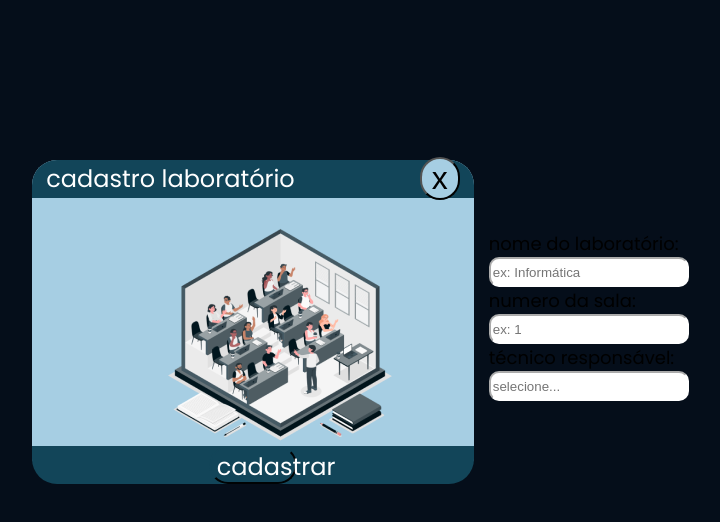
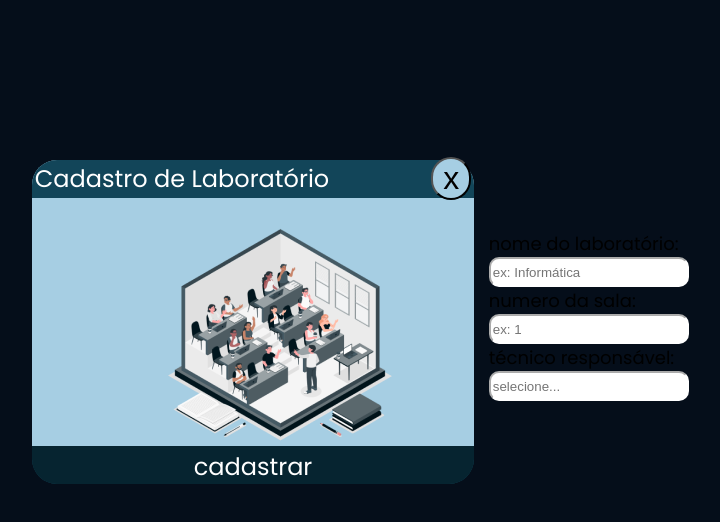
Before and after one commit to EigTech-Solutions/DataGuard, a plain HTML site: page html/telaCadastroLab.html in a window 1280 px wide. Both pictures are taken after a click on the button "cadastrar". Shown: the whole page, without its empty margins (387-1107 px from the left). Drawn offline with Linux system fonts and the light colour scheme.

Commit message:
css tela cadastro laboratorio

```diff
--- a/css/telaCadastroLab.css
+++ b/css/telaCadastroLab.css
@@ -79,11 +79,19 @@ label{
     justify-content: space-around;
 }
 .cadastrar{
-    width: 20%;
+    width: 100%;
     font-size: x-large;
     font-family: 'Poppins', sans-serif;
     background-color: #124559;
     color: white;
-    border-color: #124559;
+    border-color: #00000000;
+    border-radius: 0px 0px 25px 25px ;
+}
 
+
+
+.cadastrar:hover,
+.cadastrar:focus {
+  background: #062430;
+  transition: background 1s;
 }
--- a/css/telaCadastroMaq.css
+++ b/css/telaCadastroMaq.css
@@ -5,7 +5,7 @@ body{
   display: flex;
   align-items: center;
   justify-content: center;
-  background-color: rgb(102, 102, 19);
+  background-color: rgb(5, 14, 26);
   font-family: 'Poppins', sans-serif;
 }
 .container1{
--- a/html/telaCadastroLab.html
+++ b/html/telaCadastroLab.html
@@ -17,11 +17,11 @@
     <section class="container">
 
         <!--  topo do pop up  -->
+        <div class="topo">
+            <div class="titulo"> Cadastro de Laboratório </div>
+            <div class="botaoFechar"><button> x </button></div>
+        </div>
 
-        <div class="topo">
-            <div class="titulo"> cadastro laboratório</div>
-            <button> x </button>
-        </div>
 
 
         <!--  meio do pop up  -->
```
